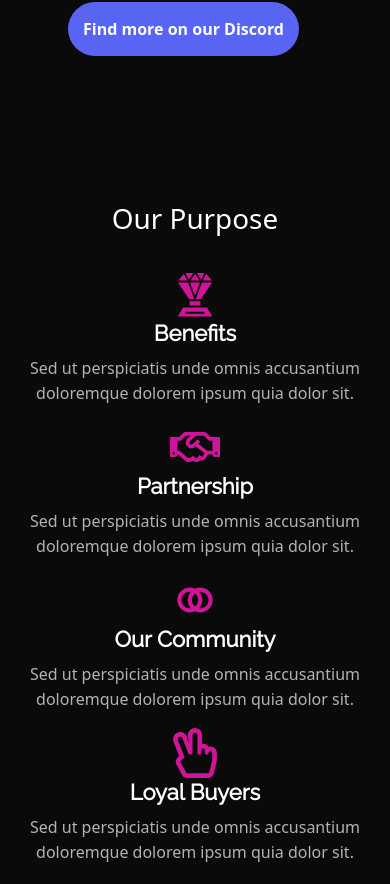
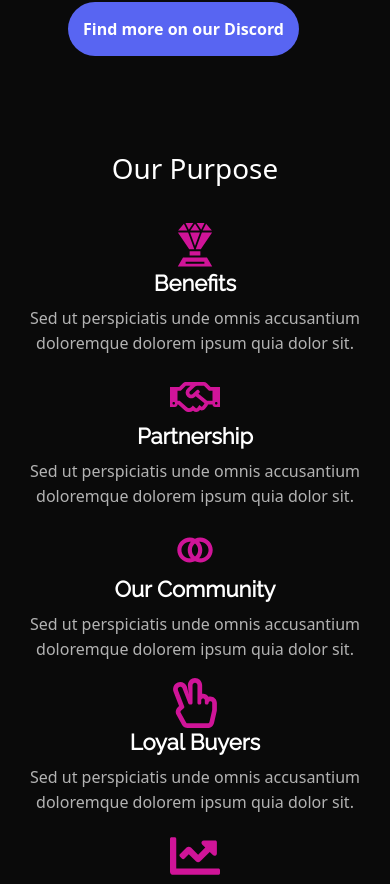
Before and after one commit to kesaviwebsolutions/enefti-versions-5-master, a React (Create React App) app: page / in a window 390 px wide. Shown: the part 2206-3090 px from the top of the page. Built offline with nearby package versions, Linux system fonts and the light colour scheme.

Commit message:
responsive

```diff
--- a/src/Components/Purpose.css
+++ b/src/Components/Purpose.css
@@ -3,7 +3,7 @@
 }
 .pop-heading {
   text-align: center;
-  padding-top: 50px;
+  /* padding-top: 50px; */
   color: #fff;
   padding-bottom: 25px;
 }
```
